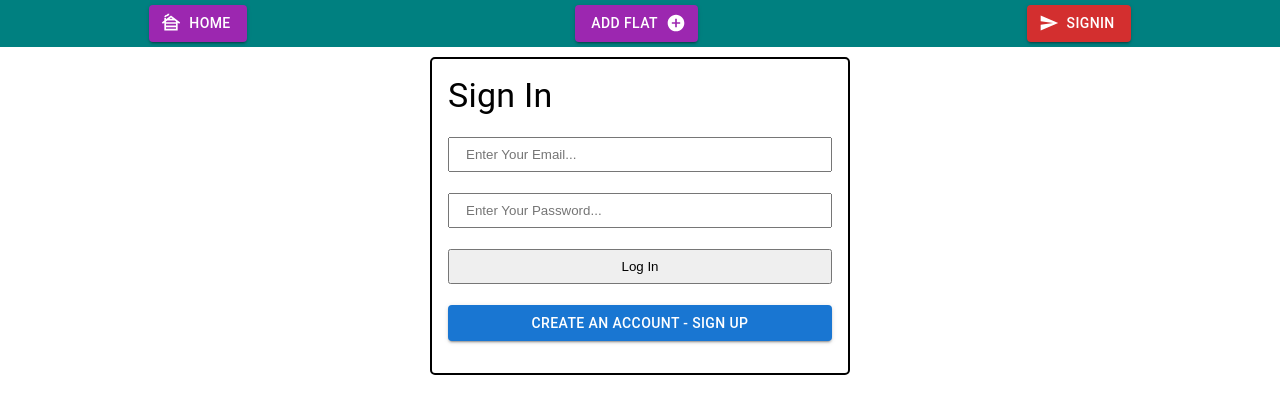
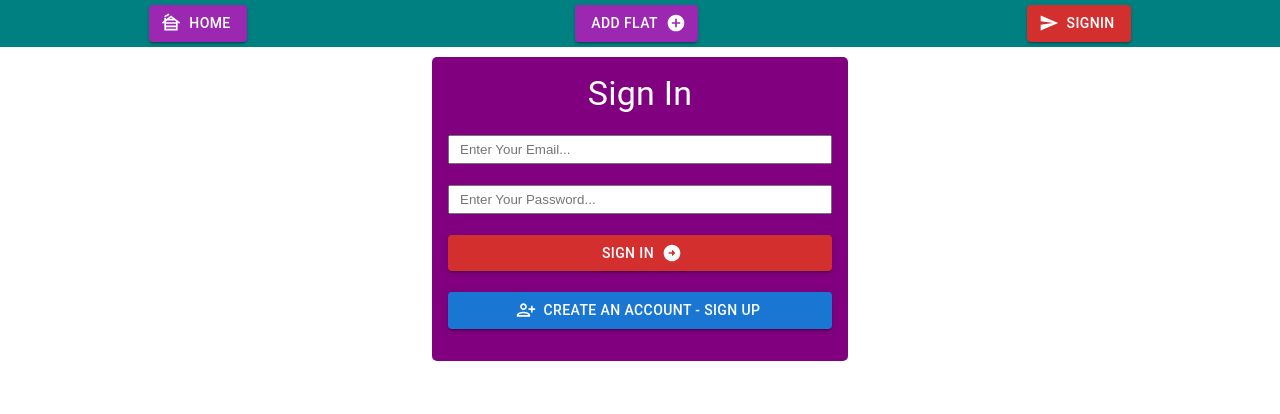
Before and after one commit to Duwesh/frontend-apartment, a React (Create React App) app: page /login in a window 1280 px wide. Shown: the top 414 px of the page. Built offline with nearby package versions, Linux system fonts and the light colour scheme.

Commit message:
login and register page added

```diff
--- a/src/components/login/Login.css
+++ b/src/components/login/Login.css
@@ -1,18 +1,14 @@
-#login_form{
+#loginForm{
     width: 30%;
     margin: 0% auto;
-    border: 2px solid black;
     border-radius: 5px;
     padding: 1rem 1rem 2rem;
     display: flex;
     flex-direction: column;
     gap: 1.3rem;
+    background-color: purple;
 }
 
-.login_entry{
-    padding: 0.5rem 1rem;
+.newLogin{
+    padding: 5px  10px;
 }
-
-#login_form h2{
-    text-align: center;
-}
--- a/src/components/login/Login.jsx
+++ b/src/components/login/Login.jsx
@@ -2,6 +2,9 @@ import "./Login.css";
 import { useState } from "react";
 import { useNavigate } from "react-router-dom";
 import { Typography } from "@mui/material";
+import PersonAddAltIcon from "@mui/icons-material/PersonAddAlt";
+import ArrowCircleRightIcon from "@mui/icons-material/ArrowCircleRight";
+import AccountCircleIcon from '@mui/icons-material/AccountCircle';
 
 import { BACKEND_URL } from "../../App";
 
@@ -47,14 +50,20 @@ export default function Login() {
           e.preventDefault();
           loginUser();
         }}
-        id="login_form"
+        id="loginForm"
       >
-        <Typography variant="h4">Sign In</Typography>
+        <Typography
+          variant="h4"
+          style={{ color: "white", textAlign: "center" }}
+          endIcon={<AccountCircleIcon />}
+        >
+          Sign In
+        </Typography>
 
         <input
           type="email"
           id="email"
-          className="login_entry"
+          className="newLogin"
           value={login.email}
           placeholder="Enter Your Email..."
           onChange={handleChange}
@@ -63,26 +72,27 @@ export default function Login() {
         <input
           type="password"
           id="password"
-          className="login_entry"
+          className="newLogin"
           value={login.password}
           placeholder="Enter Your Password..."
           onChange={handleChange}
         />
-        <input
-          type="submit"
-          value="Log In"
-          className="login_entry"
-          onClick={() => loginUser()}
-        />
-        {/* <Button variant="contained" color="error">
+        <Button
+          variant="contained"
+          color="error"
+          className="newLogin"
+          onClick={(e) => loginUser(e)}
+          endIcon={<ArrowCircleRightIcon />}
+        >
           Sign In
-        </Button> */}
+        </Button>
         <Button
           onClick={(e) => {
             Navigate("/register");
           }}
-          className="login_entry"
+          className="newLogin"
           variant="contained"
+          startIcon={<PersonAddAltIcon />}
         >
           Create an account - Sign Up
         </Button>
--- a/src/components/register/Register.css
+++ b/src/components/register/Register.css
@@ -1,4 +1,4 @@
-#register_form{
+#formRegister{
     width: 30%;
     margin: 0% auto;
     border-radius: 5px;
@@ -6,12 +6,11 @@
     display: flex;
     flex-direction: column;
     gap: 1.3rem;
+    border: 1px solid black;
+    margin-top: 10px;
+    background-color: purple;
 }
 
 .newRegister{
     padding: 5px 10px;
 }
-
-#register_form h2{
-    text-align: center;
-}
--- a/src/components/register/Register.jsx
+++ b/src/components/register/Register.jsx
@@ -2,6 +2,8 @@ import "./Register.css";
 import { useState } from "react";
 import { useNavigate } from "react-router-dom";
 import { Typography } from "@mui/material";
+import { Button } from "@mui/material";
+import ArrowCircleRightIcon from '@mui/icons-material/ArrowCircleRight';
 
 import { BACKEND_URL } from "../../App";
 
@@ -46,7 +48,7 @@ export default function Register() {
 
   return (
     <div>
-      <form onSubmit={handleSubmit} id="register_form">
+      <form onSubmit={handleSubmit} id="formRegister">
         <Typography variant="h4">Sign Up</Typography>
         <input
           type="text"
@@ -75,7 +77,15 @@ export default function Register() {
           onChange={handleChange}
         />
 
-        <input type="submit" value="Sign Up" className="newRegister" />
+        <Button
+          variant="contained"
+          color="success"
+          className="newRegister"
+          onClick={(e) => handleSubmit(e)}
+          endIcon={<ArrowCircleRightIcon />}
+        >
+          Sign Up
+        </Button>
       </form>
     </div>
   );
```
